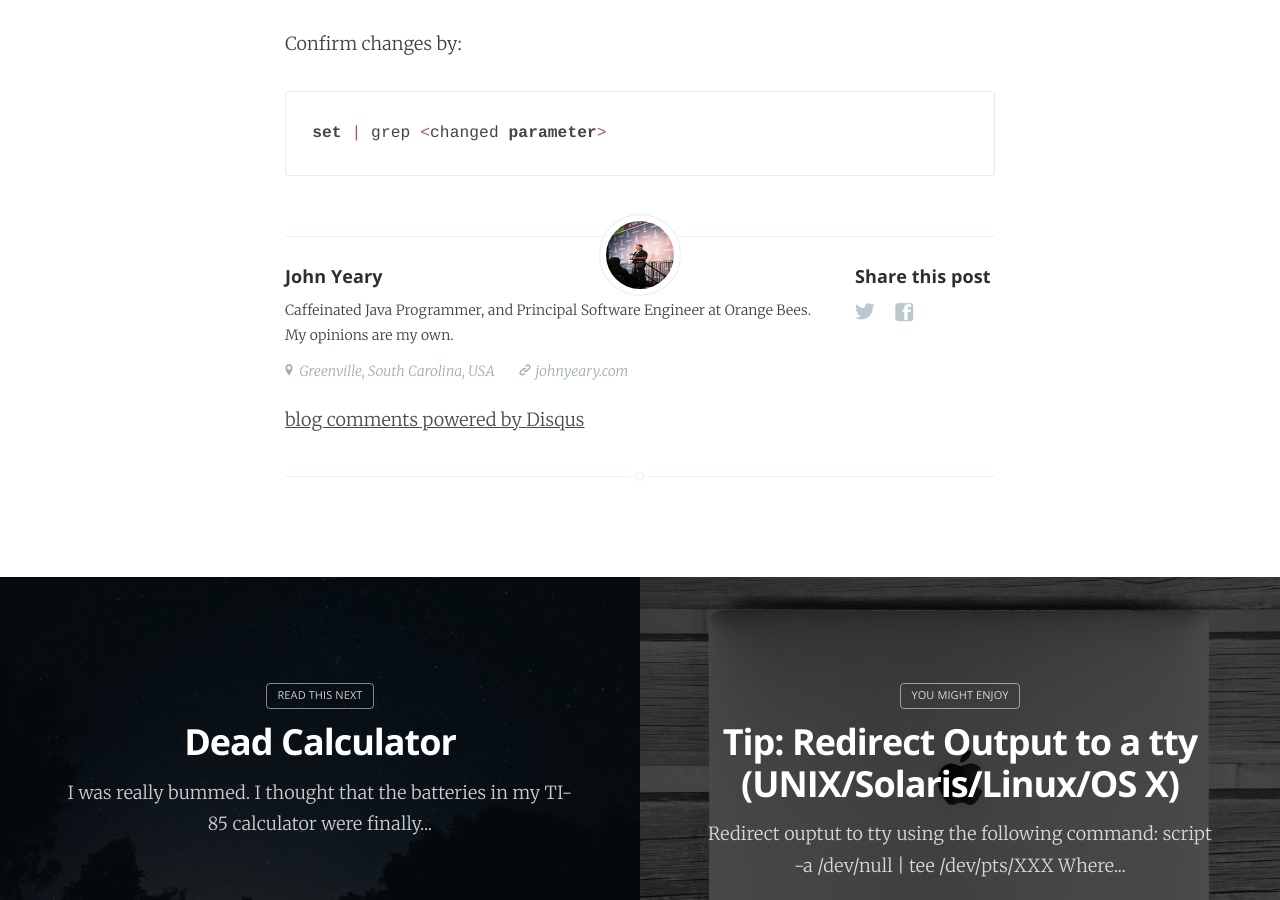
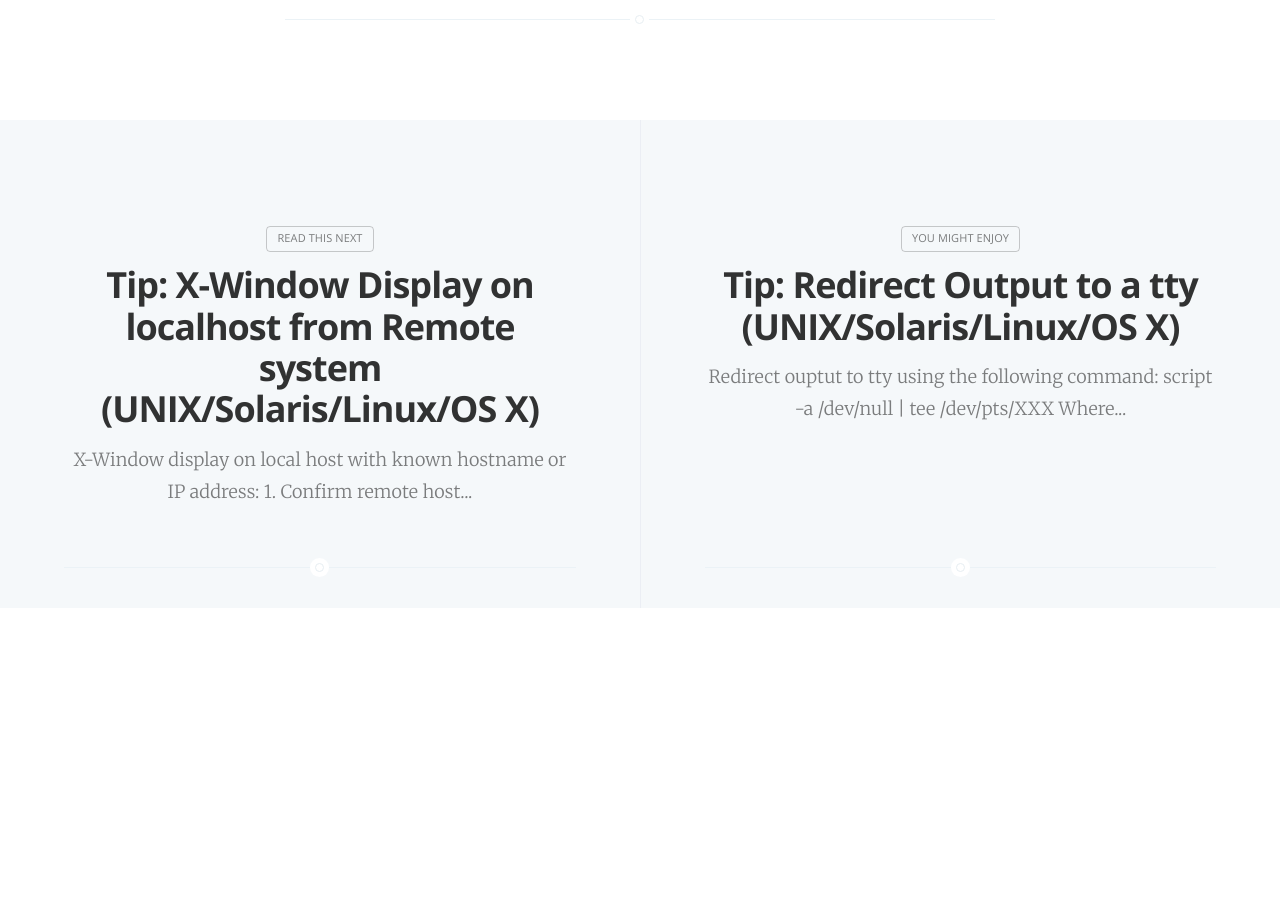
Before and after one commit to jyeary/jyeary.github.io, a Jekyll site: the page built from _posts/2009-12-24-tip-resetting-enviroment-variables-without-logging-out-unixsolarislinuxos-x.md, in a window 1280 px wide and 900 px high, scrolled down 907 px. Built offline with Jekyll 4.4.1, drawn with Linux system fonts in a browser that asks for light colours; nearby versions of some CDN libraries; comment, search, counter and statistics services are not loaded; after the commit the page ends 1515 px from its top, so only the background shows below that.

Commit message:
Added and updated posts.

````diff
--- a/_posts/2009-12-24-tip-resetting-enviroment-variables-without-logging-out-unixsolarislinuxos-x.md
+++ b/_posts/2009-12-24-tip-resetting-enviroment-variables-without-logging-out-unixsolarislinuxos-x.md
@@ -1,6 +1,5 @@
 ---
 layout: post
-cover: 'assets/images/abstract-apple-art-black-and-white-434346.jpg'
 logo: 'assets/images/logo.jpg'
 navigation: true
 author: jyeary
--- /dev/null
+++ b/_posts/2009-12-24-tip-x-window-display-on-localhost-from-remote-system-unixsolarislinuxos-x.md
@@ -0,0 +1,19 @@
+---
+layout: post
+logo: 'assets/images/logo.jpg'
+navigation: true
+author: jyeary
+disqus: true
+date: 2009-12-24 14:53:00+00:00
+title: 'Tip: X-Window Display on localhost from Remote system (UNIX/Solaris/Linux/OS X)'
+categories: jyeary
+tags: mac unix
+subclass: 'post tag-mac tag-unix'
+---
+X-Window display on local host with known hostname or IP address:
+1. Confirm remote host has Xaccess configured to allow remote connections.
+  **Note:**The file is located in /etc/dt/conf/ on Solaris 9
+2. Type on the local host:
+  ```
+  X -query <hostname or IP address>
+  ```
````
Also changed, not shown: _posts/2009-12-24-tip-redirect-output-to-a-tty-unixsolarislinuxos-x.md (+0 -1 lines).
